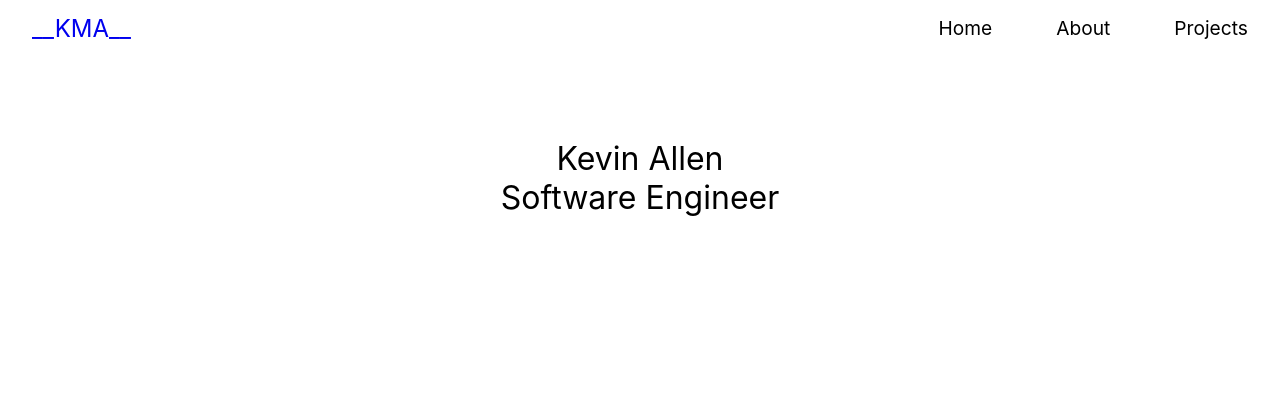
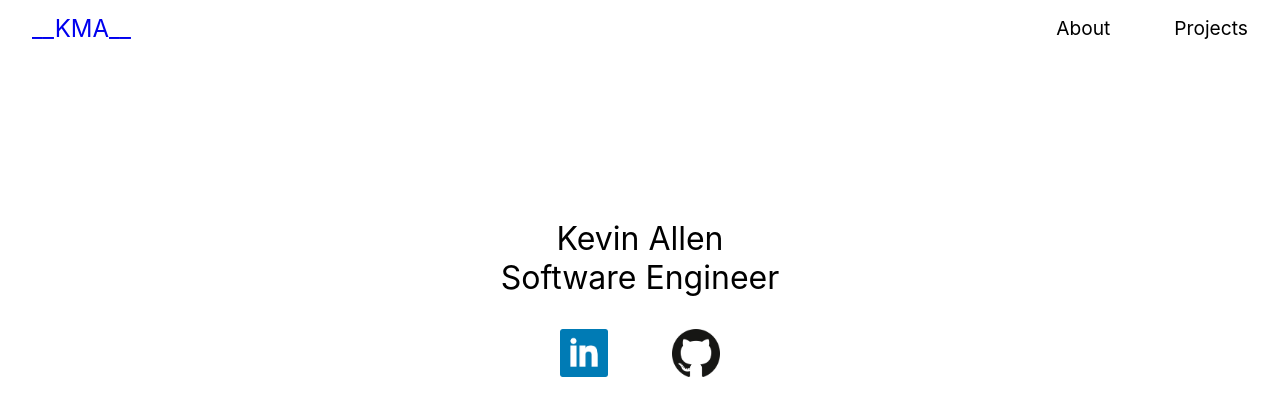
Before and after one commit to kmallen91/portfolio, a React (Create React App) app: page / in a window 1280 px wide. Shown: the top 416 px of the page. Built offline with nearby package versions, Linux system fonts and the light colour scheme.

Commit message:
added logo links to linkedin/github

```diff
--- a/src/components/homepage.jsx
+++ b/src/components/homepage.jsx
@@ -1,4 +1,5 @@
 import React from 'react'
+import { Link } from 'react-router-dom'
 
 export default function Homepage() {
 
@@ -9,6 +10,15 @@ export default function Homepage() {
                 Kevin Allen <br/>
                 Software Engineer
             </div>
+            <div className='homepage-icons'>
+                <a href='https://www.linkedin.com/in/kevin-allen-9033b9190/'>
+                    <img className='icon' src={require('../images/linked-in-icon.png')} alt='' />
+                </a>
+                <a href='https://github.com/kmallen91'>
+                    <img className='icon' src={require('../images/github-icon.png')} alt='' />
+                </a>
+
+            </div>
         </div>
     )
 }
--- a/src/components/navbar.jsx
+++ b/src/components/navbar.jsx
@@ -6,11 +6,6 @@ export default function Navbar() {
     <div className="navbar">
       <Link to='/' className='logo'> __KMA__ </Link>
       <ul className='navbar-list' >
-        <li>
-          <NavLink to="/" className='nav-item'>
-            Home
-          </NavLink>
-        </li>
         <li>
           <NavLink to="/about" className='nav-item'>
             About
--- a/src/styles/homepage.css
+++ b/src/styles/homepage.css
@@ -4,6 +4,12 @@
 
 .description {
     font-size: 2rem;
-    padding-top: 5rem;
+    padding-top: 10rem;
     text-align: center;
 }
+
+.icon{
+    padding: 2rem;
+    height: 3rem;
+    width: 3rem;
+}
```
Also changed, not shown: src/images/github-icon.png (added), src/images/linked-in-icon.png (added).
